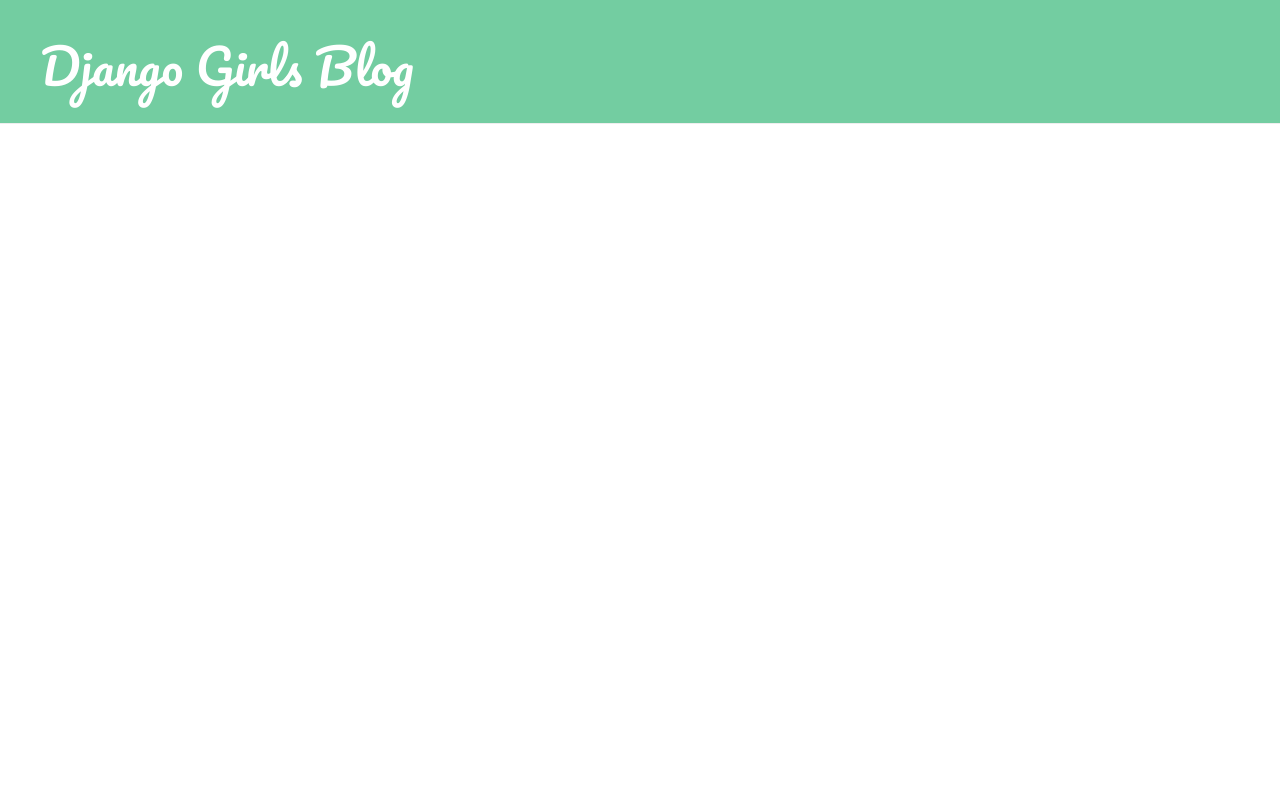
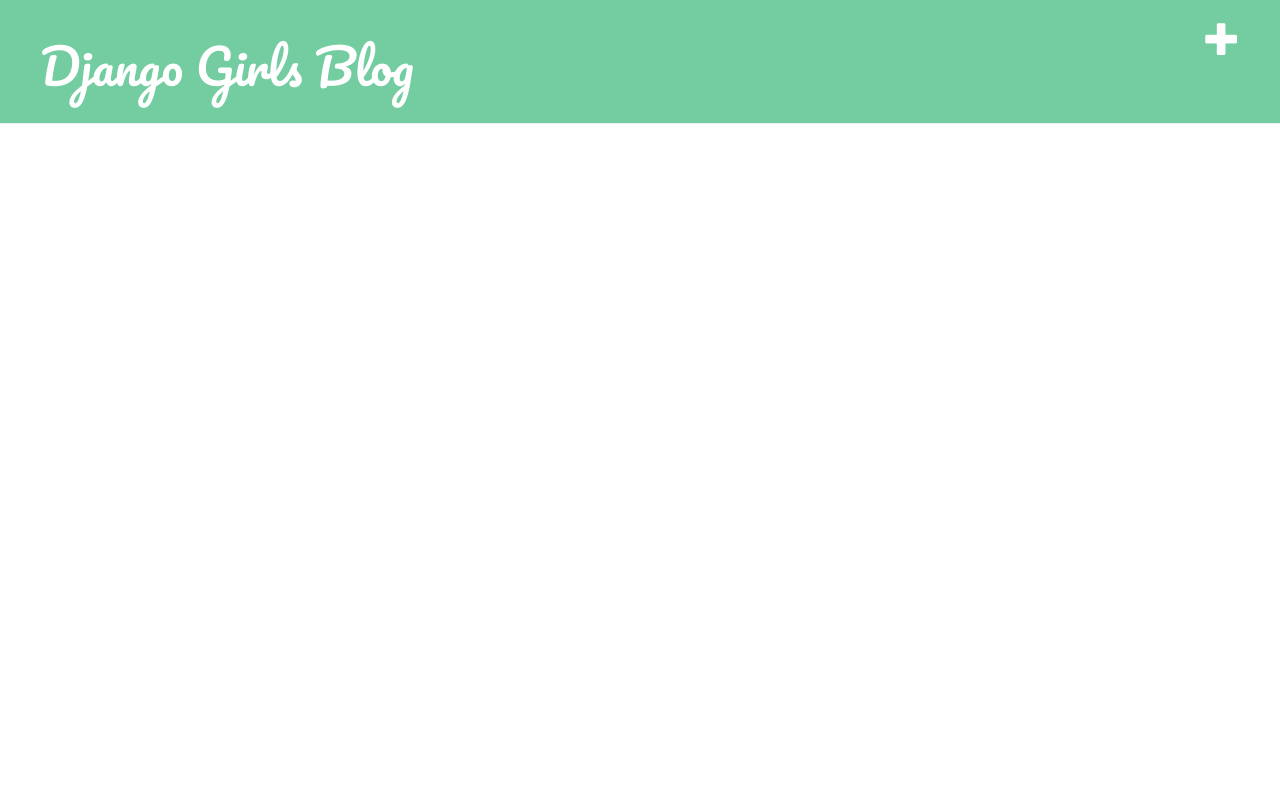
Before and after one commit to keenwilson/my-first-blog, a Django app: page / in a window 1280 px wide. Run offline with Django 3.2, Linux system fonts and the light colour scheme; data that the repository does not hold is empty; some libraries are stand-ins or nearby versions.

Commit message:
Added body fonts

```diff
--- a/blog/static/css/blog.css
+++ b/blog/static/css/blog.css
@@ -1,3 +1,7 @@
+body {
+  color: #215c3f;
+  font-family: "Open Sans", sans-serif;
+}
 h1 a,
 h2 a {
   color: #399d6d;
--- a/blog/templates/blog/base.html
+++ b/blog/templates/blog/base.html
@@ -11,14 +11,16 @@
       href="//maxcdn.bootstrapcdn.com/bootstrap/3.2.0/css/bootstrap-theme.min.css"
     />
     <link
-      href="//fonts.googleapis.com/css?family=Pacifico&subset=latin,latin-ext"
+      href="https://fonts.googleapis.com/css?family=Open+Sans|Pacifico&display=swap"
       rel="stylesheet"
-      type="text/css"
     />
     <link rel="stylesheet" href="{% static 'css/blog.css' %}" />
   </head>
   <body>
     <div class="page-header">
+      <a href="{% url 'post_new' %}" class="top-menu"
+        ><span class="glyphicon glyphicon-plus"></span
+      ></a>
       <h1><a href="/">Django Girls Blog</a></h1>
     </div>
     <div class="content container">
```
Also changed, not shown: blog/forms.py (added, +9 -0 lines).
